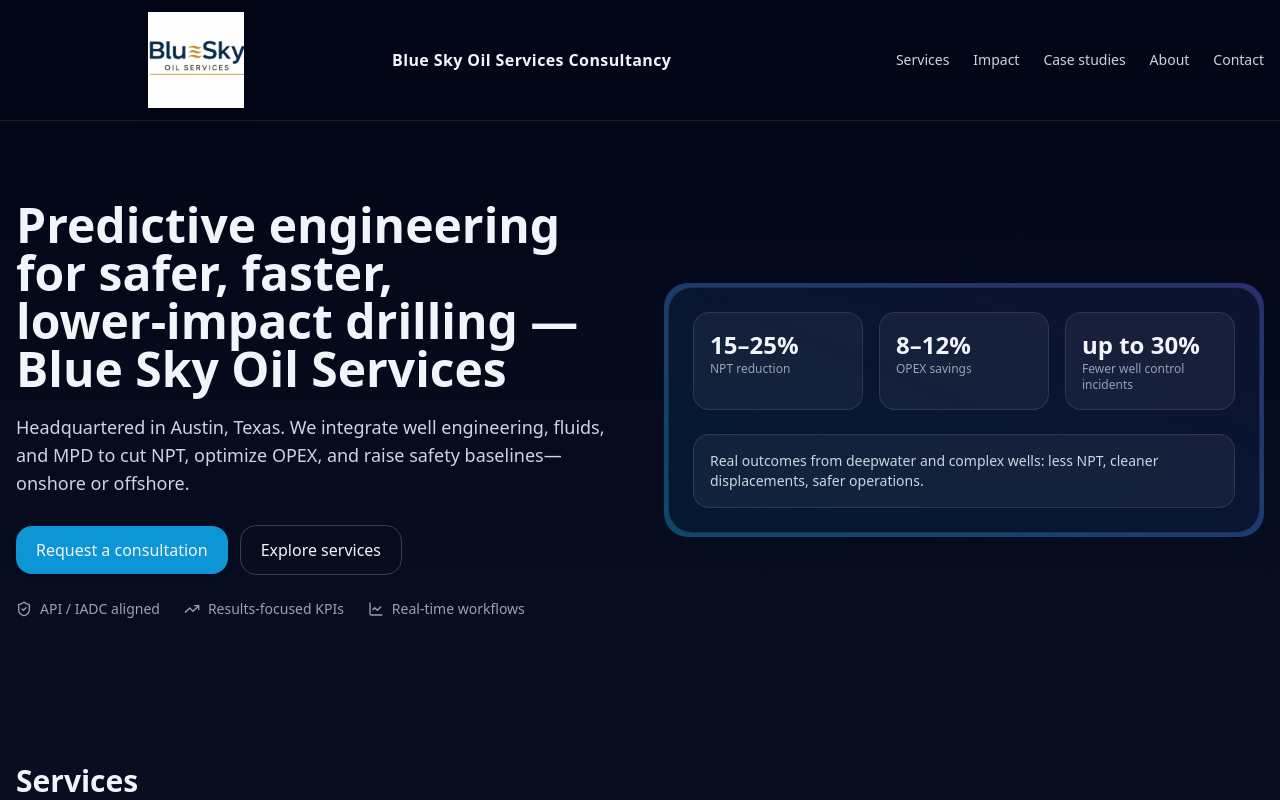
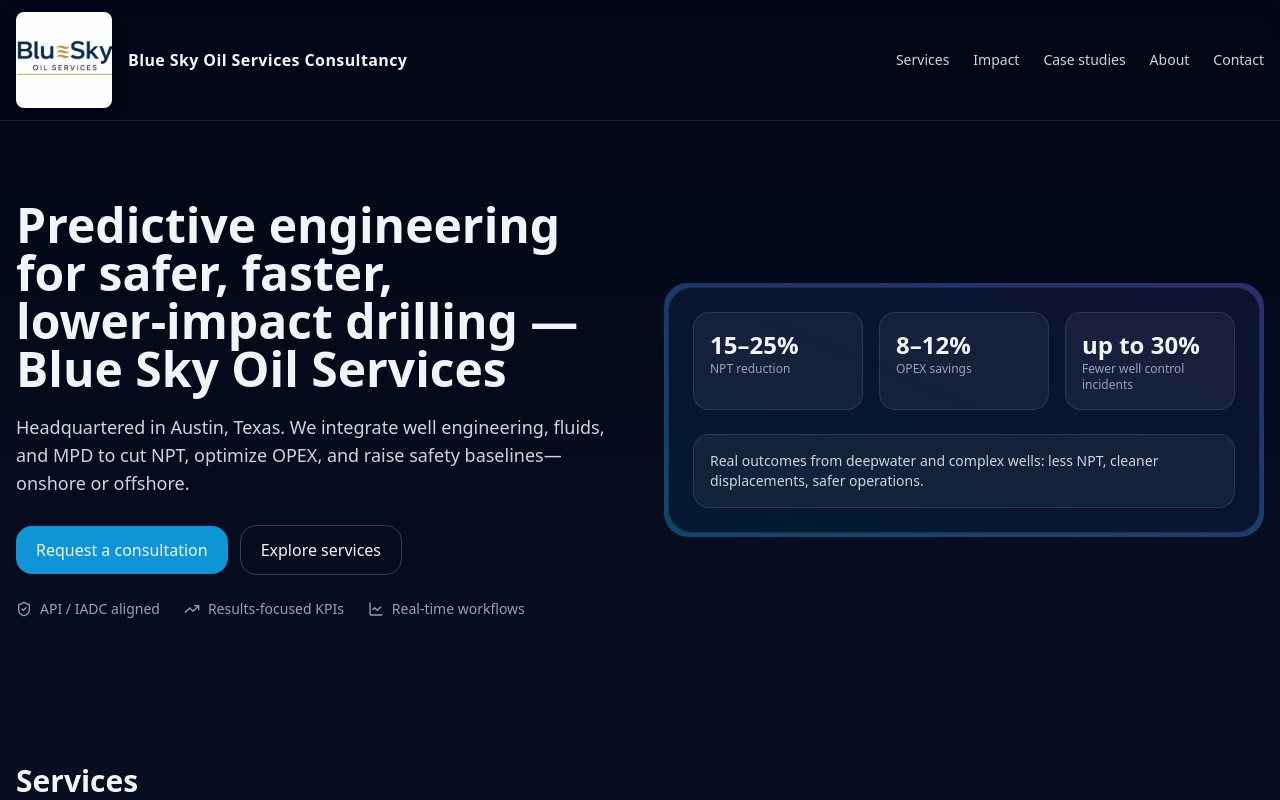
Before and after one commit to raphiusky/blue-sky-oil-services, a React (Vite) app: page / in a window 1280 px wide. Shown: the top 800 px of the page. Built offline with nearby package versions, Linux system fonts and the light colour scheme.

Commit message:
Update App.jsx

```diff
--- a/src/App.jsx
+++ b/src/App.jsx
@@ -33,7 +33,7 @@
       <header className='sticky top-0 z-40 backdrop-blur supports-[backdrop-filter]:bg-slate-950/50 border-b border-white/10'>
         <div className='mx-auto max-w-7xl px-4 py-3 flex items-center justify-between'>
           <div className='flex items-center gap-4'>
-            <img src={logoSrc} alt='Blue Sky Oil Services' className='h-20 md:h-24 w-[280px] md:w-[360px] rounded-xl object-contain drop-shadow-lg' />
+            <img src={logoSrc} alt='Blue Sky Oil Services' className='h-20 md:h-24 w-auto rounded-lg object-contain drop-shadow-lg' />
             <span className='font-semibold tracking-wide'>Blue Sky Oil Services Consultancy</span>
           </div>
           <nav className='hidden md:flex items-center gap-6 text-sm text-slate-300'>
```
